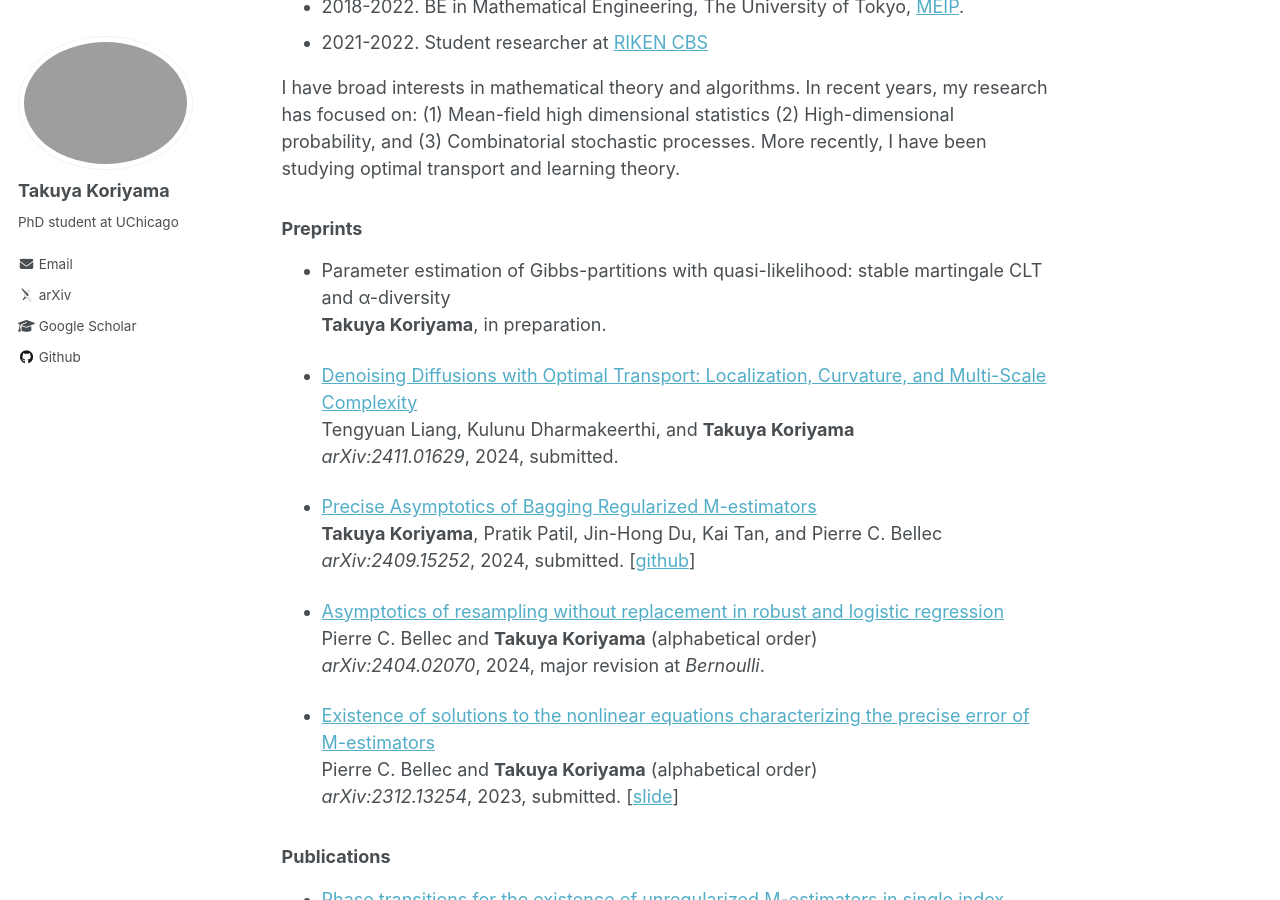
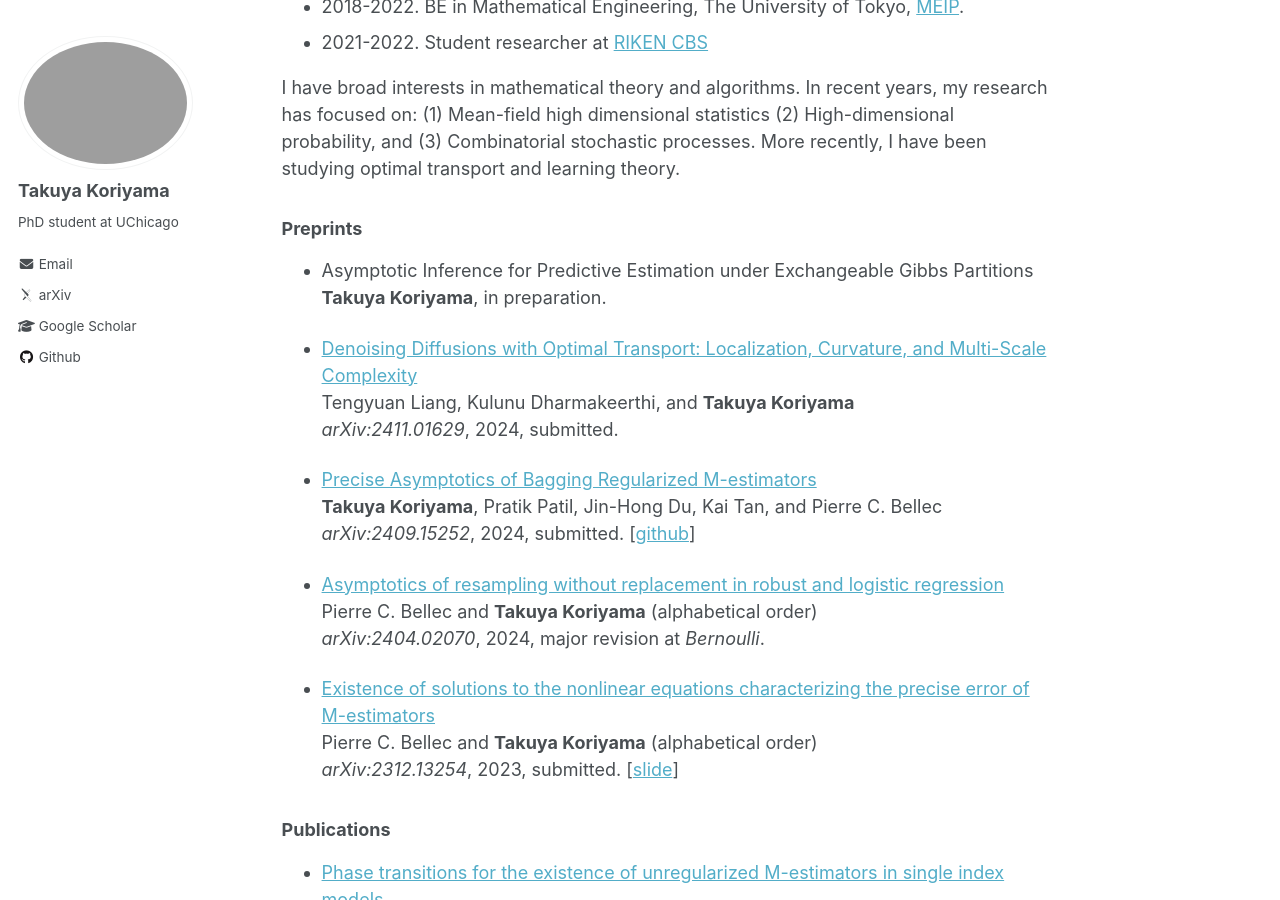
Before and after one commit to TakuyaKoriyama/takuyakoriyama.github.io, a Jekyll site: the page built from _pages/about.md, in a window 1280 px wide and 900 px high, scrolled down 342 px. Built offline with Jekyll 4.4.1, drawn with Linux system fonts in a browser that asks for light colours; some web fonts are replaced.

Commit message:
Update about.md

```diff
--- a/_pages/about.md
+++ b/_pages/about.md
@@ -30,7 +30,7 @@ I have broad interests in mathematical theory and algorithms. In recent years, m
 More recently, I have been studying optimal transport and learning theory.
 
 ### Preprints
-* Parameter estimation of Gibbs-partitions with quasi-likelihood: stable martingale CLT and α-diversity\\
+* Asymptotic Inference for Predictive Estimation under Exchangeable Gibbs Partitions\\
 __Takuya Koriyama__, in preparation.
 
 * [Denoising Diffusions with Optimal Transport: Localization, Curvature, and Multi-Scale Complexity](https://arxiv.org/abs/2411.01629)\\
```
